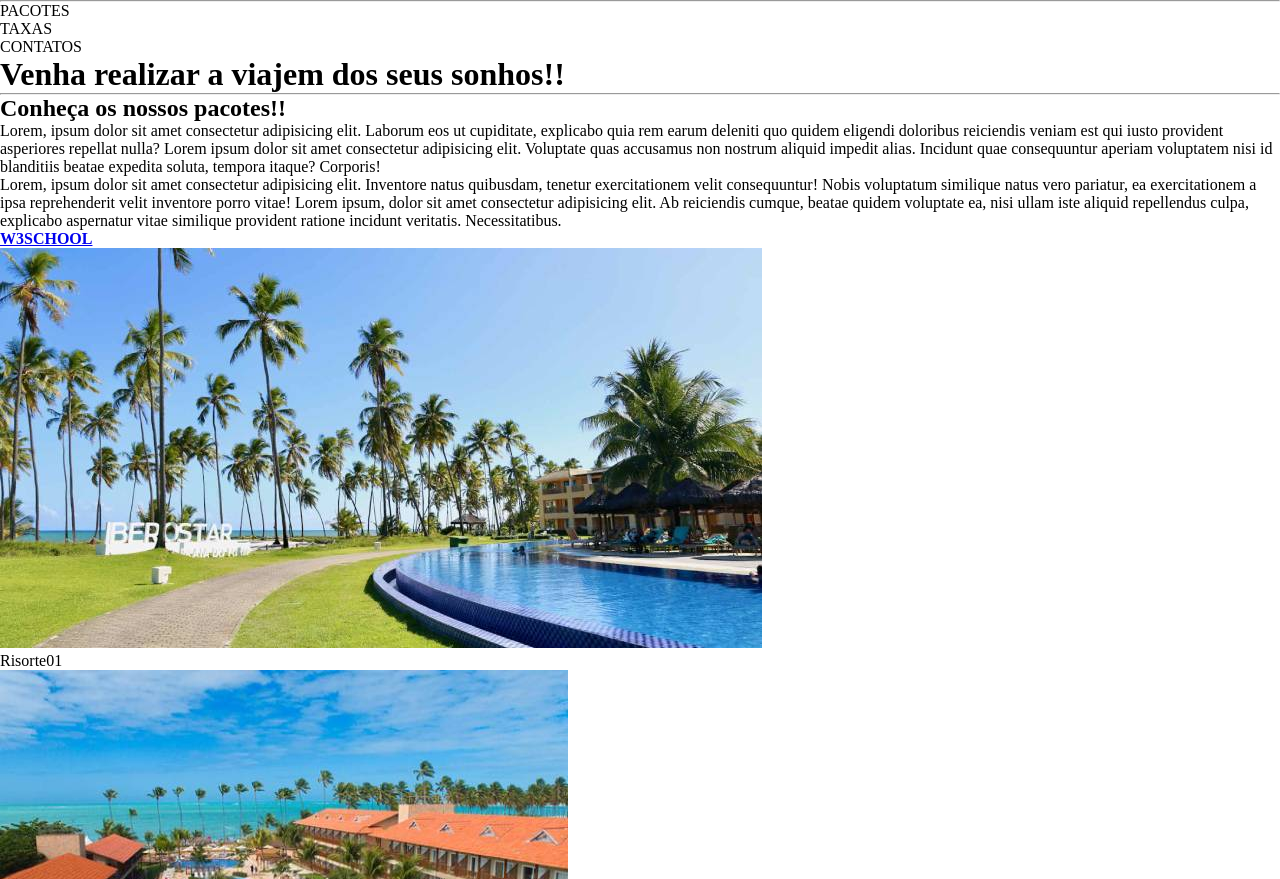
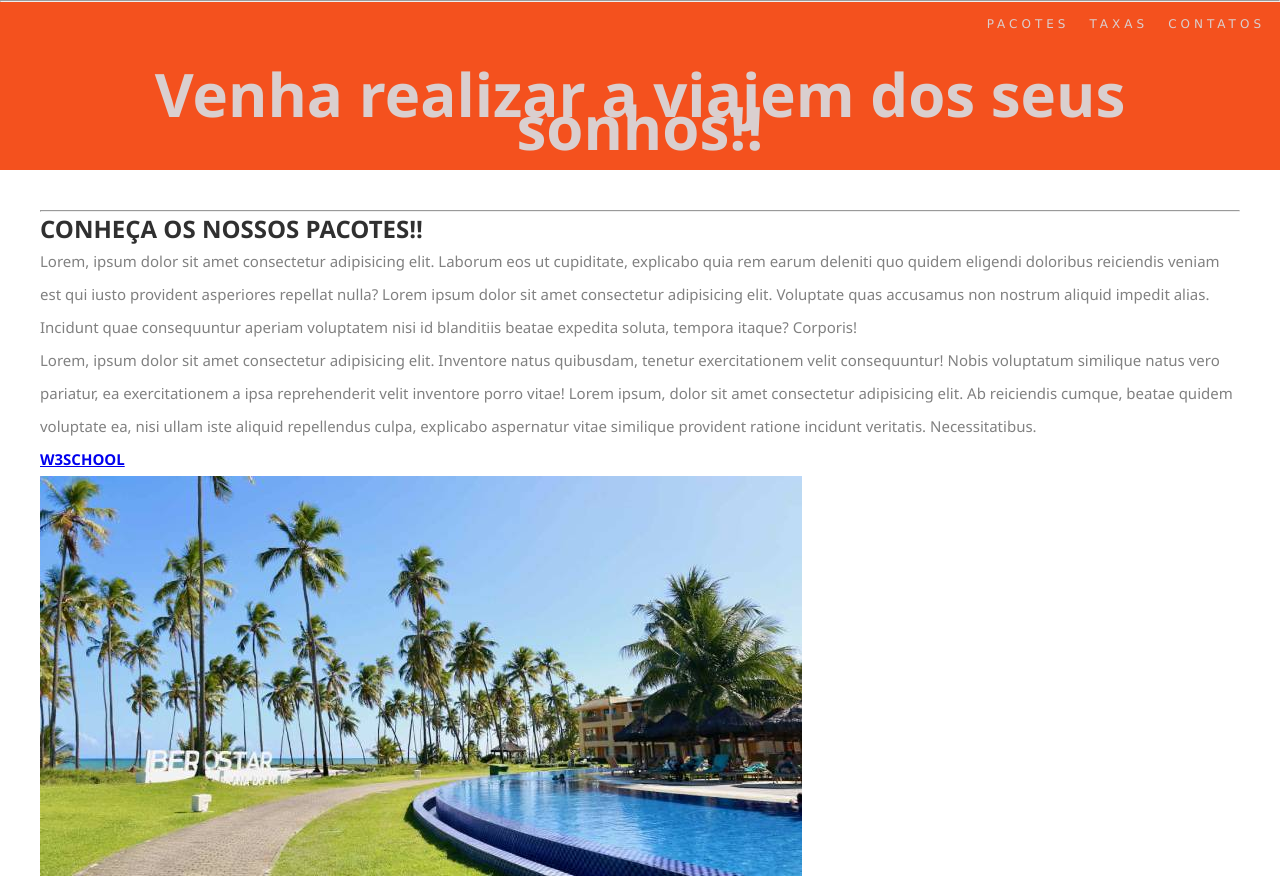
Before and after one commit to PAULOCESAR1313/ESTUDOS-2, a plain HTML site: page DESCOMOLICA/HTML/SITE/AGENCIA_DE_TURISMO/index.html in a window 1280 px wide. Shown: the top 879 px of the page. Drawn offline with Linux system fonts and the light colour scheme.

Commit message:
ALT NO SITE DE ESTUDO

```diff
--- a/DESCOMOLICA/HTML/SITE/AGENCIA_DE_TURISMO/index.html
+++ b/DESCOMOLICA/HTML/SITE/AGENCIA_DE_TURISMO/index.html
@@ -11,17 +11,17 @@
     <header>
         <nav>
             <ul>
-                <li>PACOTES</li>
-                <li>TAXAS</li>
-                <li>CONTATOS</li>
+                <li><a href="#">PACOTES</a></li>
+                <li><a href="#">TAXAS</a></li>
+                <li><a href="#">CONTATOS</a></li>
             </ul>
         </nav>
         <h1>
             Venha realizar a viajem dos seus sonhos!!
         </h1>
     </header>
+    <section>
     <hr>
-    <section>
         <h2>
             Conheça os nossos pacotes!!
         </h2>
@@ -60,22 +60,24 @@
                     <figcaption>Risorte03</figcaption>
                 </figure>
             </div><!--imagen_conteiner-->
+    <hr>
     </section>
+    <section>
+        <video controls width="400px">
+            <source src="/SITE/AGENCIA_DE_TURISMO/VIDEOS/3313_rain_raining_rain_drops_Raindrops_Videvo.mp4" type="video/mp4">
+            <source src="" type="video/webn">
+            SEU NAVEGADOR NÃO SUPORTA O VIDEO. <a href="/SITE/AGENCIA_DE_TURISMO/VIDEOS/3313_rain_raining_rain_drops_Raindrops_Videvo.mp4">BAIXE O VIDEO AQUI!</a>
+        </video>
+    </section>
+    <section>
     <hr>
-    <video controls width="400px">
-        <source src="/SITE/AGENCIA_DE_TURISMO/VIDEOS/3313_rain_raining_rain_drops_Raindrops_Videvo.mp4" type="video/mp4">
-        <source src="" type="video/webn">
-        SEU NAVEGADOR NÃO SUPORTA O VIDEO. <a href="/SITE/AGENCIA_DE_TURISMO/VIDEOS/3313_rain_raining_rain_drops_Raindrops_Videvo.mp4">BAIXE O VIDEO AQUI!</a>
-    </video>
-    <hr>
-    <section>
         <h2>
             TAXAS E SEVIÇOS
         </h2>
         <p>
             Veja nossas taxas e seviços!!
         </p>
-        <table border="2px">
+        <table>
             <caption>
                 DESCRIÇÃO DOS SERVIÇOS E SEUS RESPECTIVOS VALORES
             </caption>
@@ -118,16 +120,16 @@
             <tfoot>
                 <tr>
                     <td>
-                        SERVIÇO
+                        PACEIO DE LANCHA
                     </td>
                     <td>
-                        VALORES
+                        R$ 300,00
                     </td>
                 </tr>
             </tfoot>
         </table>
+    <hr>
     </section>
-    <hr>
     <section>
         <h2>
             ORÇAMENTO
--- a/DESCOMOLICA/HTML/SITE/AGENCIA_DE_TURISMO/style.css
+++ b/DESCOMOLICA/HTML/SITE/AGENCIA_DE_TURISMO/style.css
@@ -6,5 +6,92 @@
 
 body,html
 {
+    width: 100%;
 
+    font-weight: 400;
+    font-family: 'Segoe UI', Tahoma, Geneva, Verdana, sans-serif;
+    font-size: 15px;
+    line-height: 2.2em;
+    color: #818181;
 }
+
+header
+{
+    background-color: #f4511e;
+}
+
+nav
+{
+    padding: 5px;
+    height: 50px;
+    font-size: 12px;
+    letter-spacing: 4px;
+    background-color: #f4511e;
+}
+
+nav li a
+{
+    padding: 10px;
+    font-family: Verdana, Geneva, Tahoma, sans-serif;
+    text-decoration: none;
+    color: #dacfcf;
+}
+
+nav ul
+{
+    float: right;
+    list-style: none;
+}
+
+nav li
+{
+    float: left;
+}
+
+section, footer
+{
+    margin: 40px;
+}
+
+h1
+{
+    padding: 26px;
+    font-size: 60px;
+    text-align: center;
+    color: #dacfcf;
+}
+
+h2
+{
+    font-size: 24px;
+    font-weight: 600;
+    text-transform: uppercase;
+    color: #303030;
+}
+
+table
+{
+    width: 100%;
+}
+
+table td
+{
+    padding: 5px;
+    color: #303030;
+}
+
+table tr:nth-child(even)
+{
+    background-color: #e9e9e9;
+}
+
+table tr:nth-child(odd)
+{
+    background-color: #bdbdbd;
+}
+
+table thead th
+{
+    color: #dacfcf;
+    background-color: #f4511e;
+}
```
